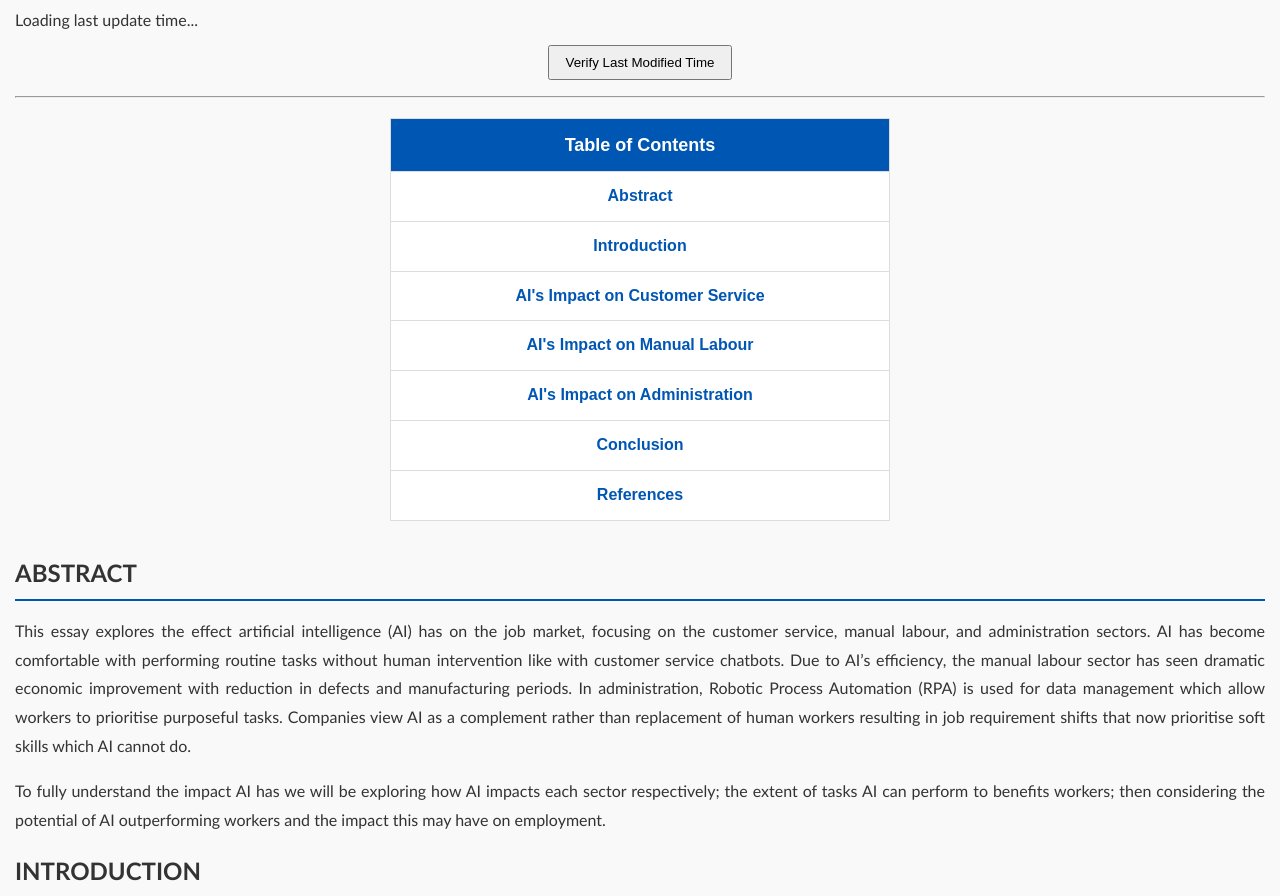
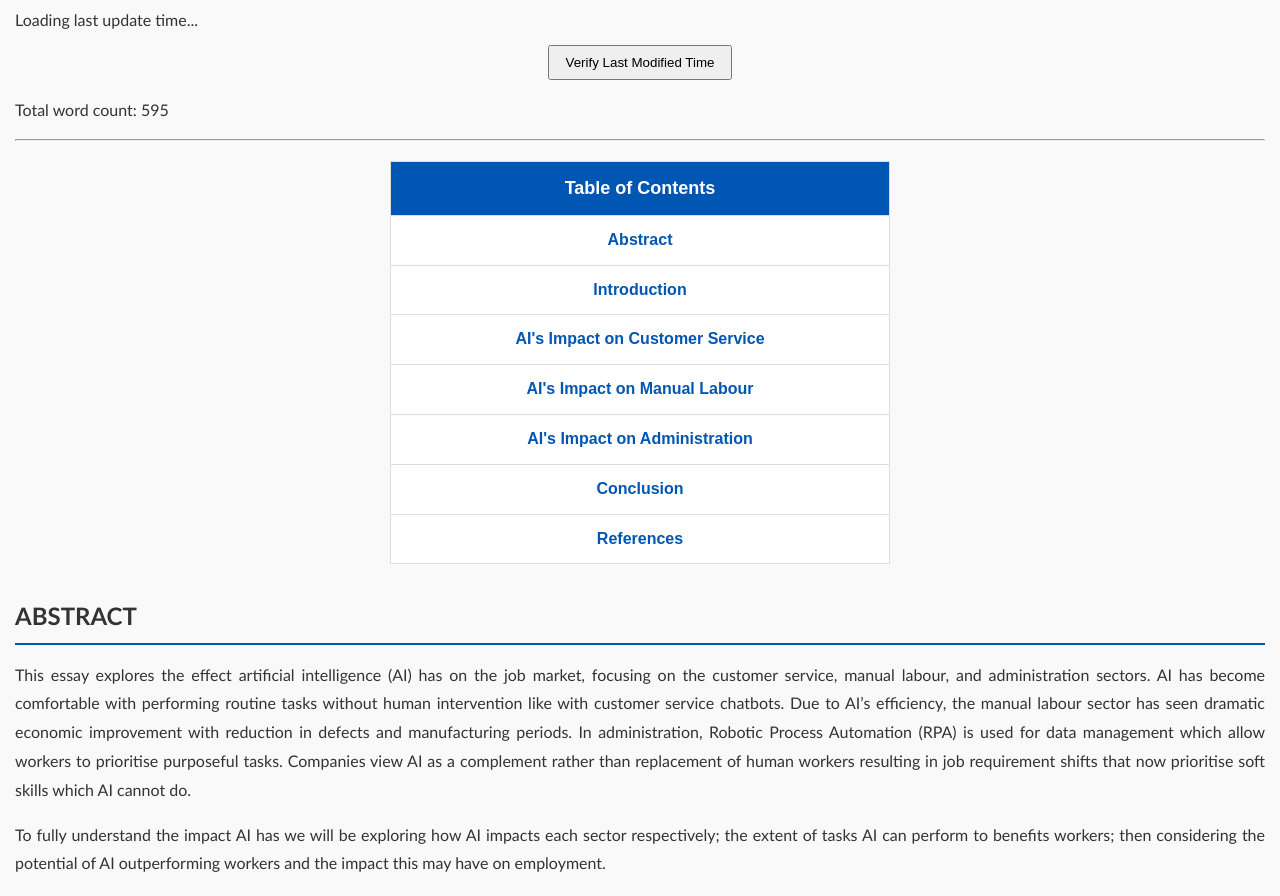
Before and after one commit to FEPSFY6872981/FY6872981, a plain HTML site: page index.html in a window 1280 px wide. Shown: the part 827-1723 px from the top of the page. Drawn offline with Linux system fonts and the light colour scheme.

Commit message:
Update index.html

```diff
--- a/index.html
+++ b/index.html
@@ -178,7 +178,7 @@
     const b = displayWordCount("b");
     const c = displayWordCount("c");
     const d = displayWordCount("d");
-    const totalWordCount = IntroductionCount + AnalysisCount;
+    const totalWordCount = a + b + c + d;
     document.getElementById("totalWordCount").innerText = `Total word count: ${totalWordCount}`;
   }
   window.onload = displayTotalWordCount;
```
